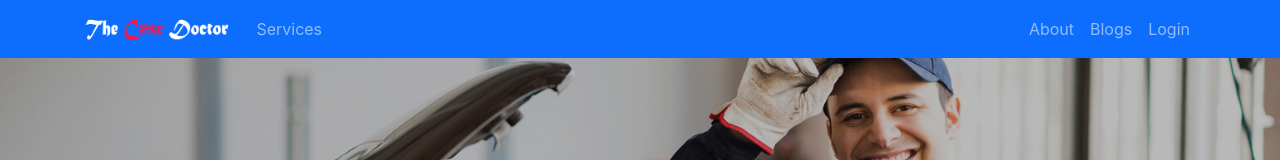
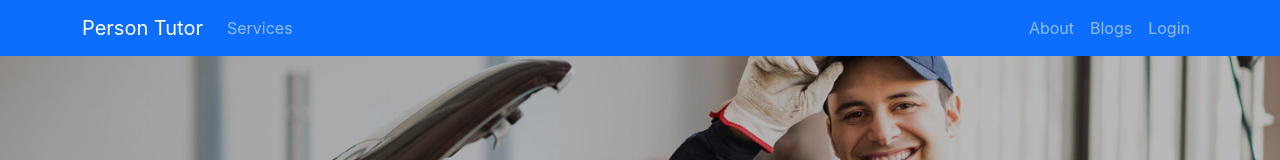
Before and after one commit to SoybalAhmmed/assignment-ten-repo, a React (Create React App) app: page / in a window 1280 px wide. Shown: the top 160 px of the page. Built offline with nearby package versions, Linux system fonts and the light colour scheme; no server answers.

Commit message:
read me added

```diff
--- a/public/index.html
+++ b/public/index.html
@@ -26,7 +26,7 @@
       work correctly both with client-side routing and a non-root public URL.
       Learn how to configure a non-root public URL by running `npm run build`.
     -->
-    <title>React App</title>
+    <title>Person Tutor</title>
   </head>
   <body>
     <noscript>You need to enable JavaScript to run this app.</noscript>
--- a/public/services.json
+++ b/public/services.json
@@ -18,7 +18,7 @@
       "id": 3,
       "name": "Course 3",
       "price": 15000,
-      "duration":"Three Month"
+      "duration":"Three Month",
       "img": "https://img.freepik.com/free-psd/book-cover-mockup-psd-editable-design_53876-145076.jpg?w=740&t=st=1648271328~exp=1648271928~hmac=d807b027ec38d4f17a7101f52aa98225975b634a6534034d7f96da66dd57ddda"
      },
     {
--- a/src/Pages/Shared/Header/Header.js
+++ b/src/Pages/Shared/Header/Header.js
@@ -19,7 +19,7 @@ const Header = () => {
   <Navbar collapseOnSelect expand="lg" sticky='top' bg="primary" variant="dark">
   <Container>
   <Navbar.Brand as={Link} to="/">
-      <img src={logo} height="30" alt=""/>
+      Person Tutor
       </Navbar.Brand>
   <Navbar.Toggle aria-controls="responsive-navbar-nav" />
   <Navbar.Collapse id="responsive-navbar-nav">
```
Also changed, not shown: 2 other files (tests, documents, lock files or other folders).
